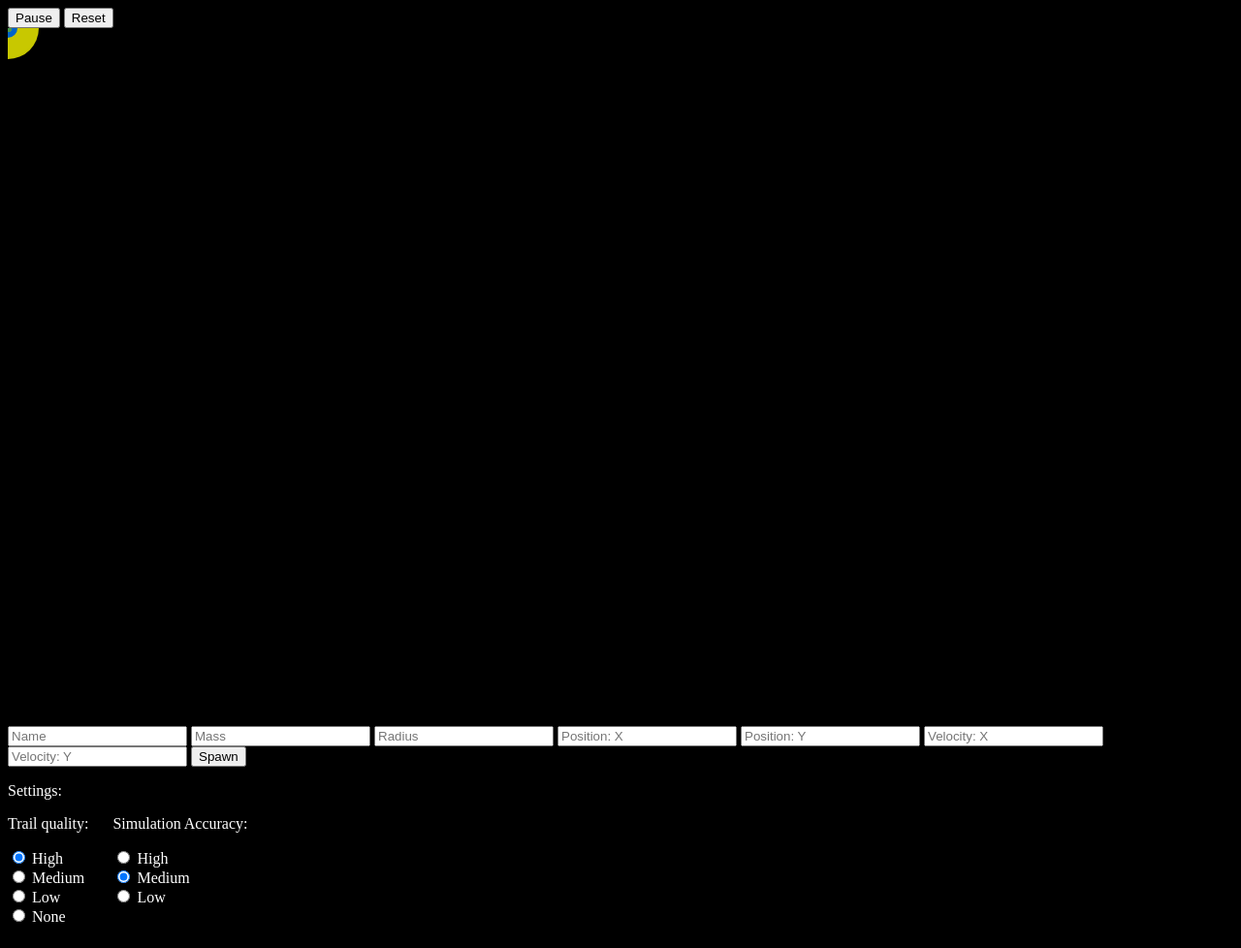
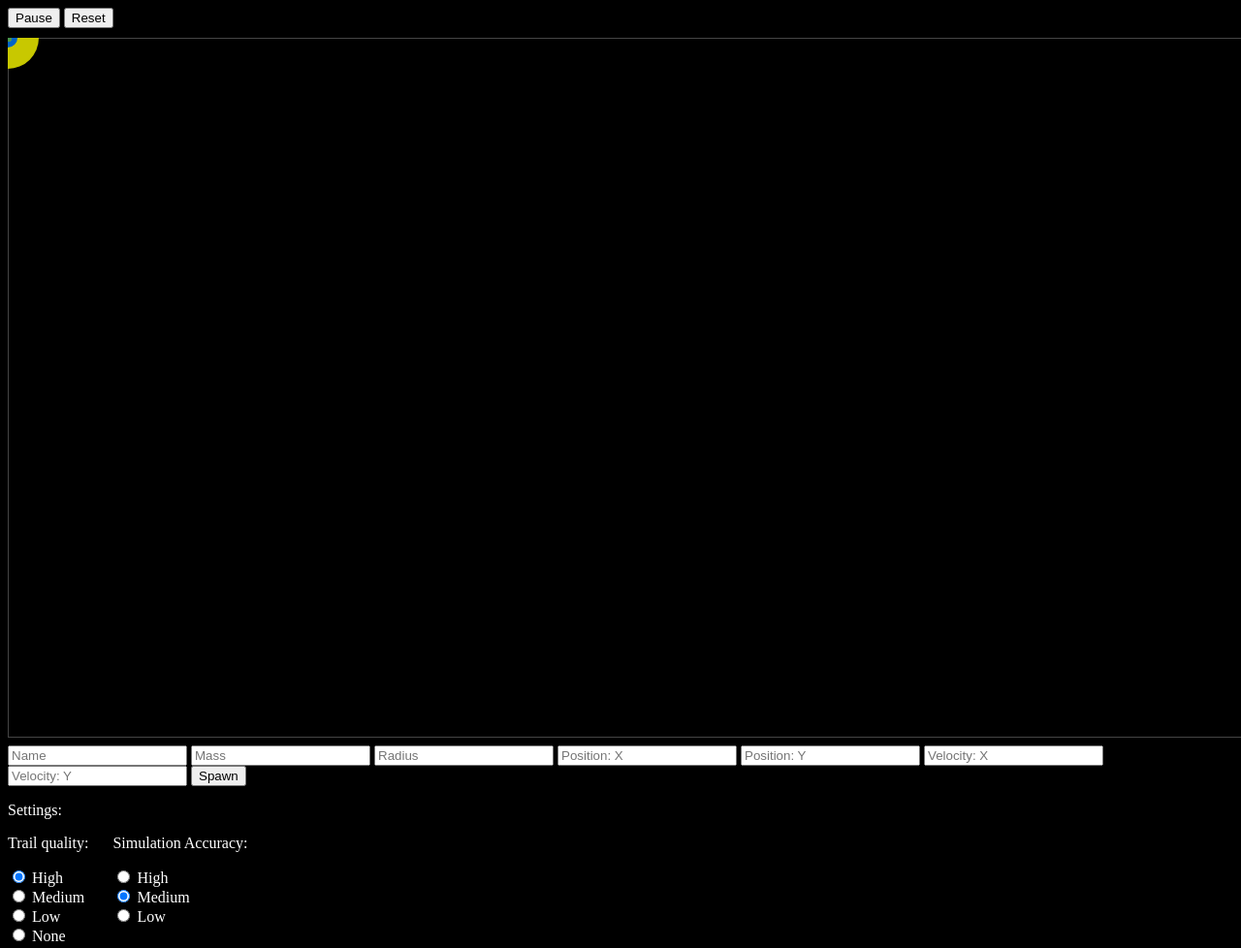
Before and after one commit to ben9583/solar-sim, a website built with webpack: page website-src/index.html in a window 1280 px wide. Shown: the top 978 px of the page at 97% size. Built offline with nearby package versions, Linux system fonts and the light colour scheme; what solar-sim would draw is missing.

Commit message:
add a bit of space between canvas and website

```diff
--- a/website-src/static/style.css
+++ b/website-src/static/style.css
@@ -7,6 +7,8 @@ div#canvasContainer {
 	position: relative;
 	width: 1280px;
 	height: 720px;
+	margin-top: 10px;
+	margin-bottom: 10px;
 }
 
 canvas#scene {
@@ -19,6 +21,9 @@ canvas#trails {
 	position: absolute;
 	width: 1280px;
 	height: 720px;
+	border-width: 1px;
+	border-style: solid;
+	border-color: #454545;
 }
 
 div.body {
```
